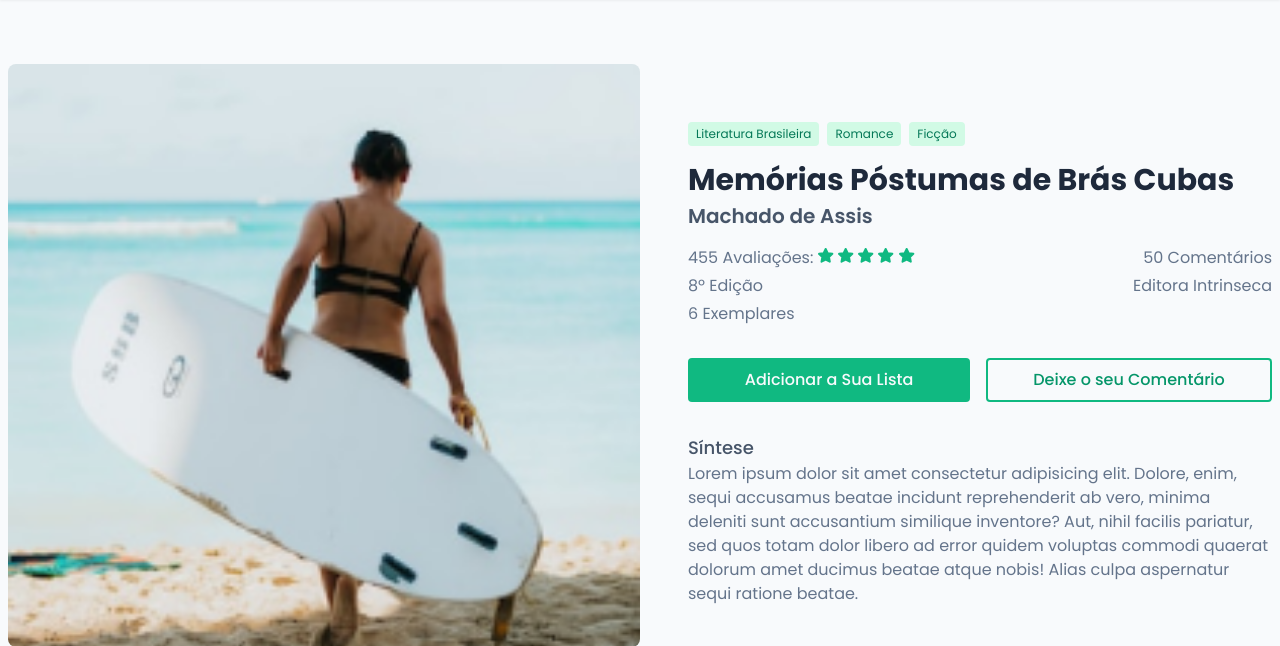
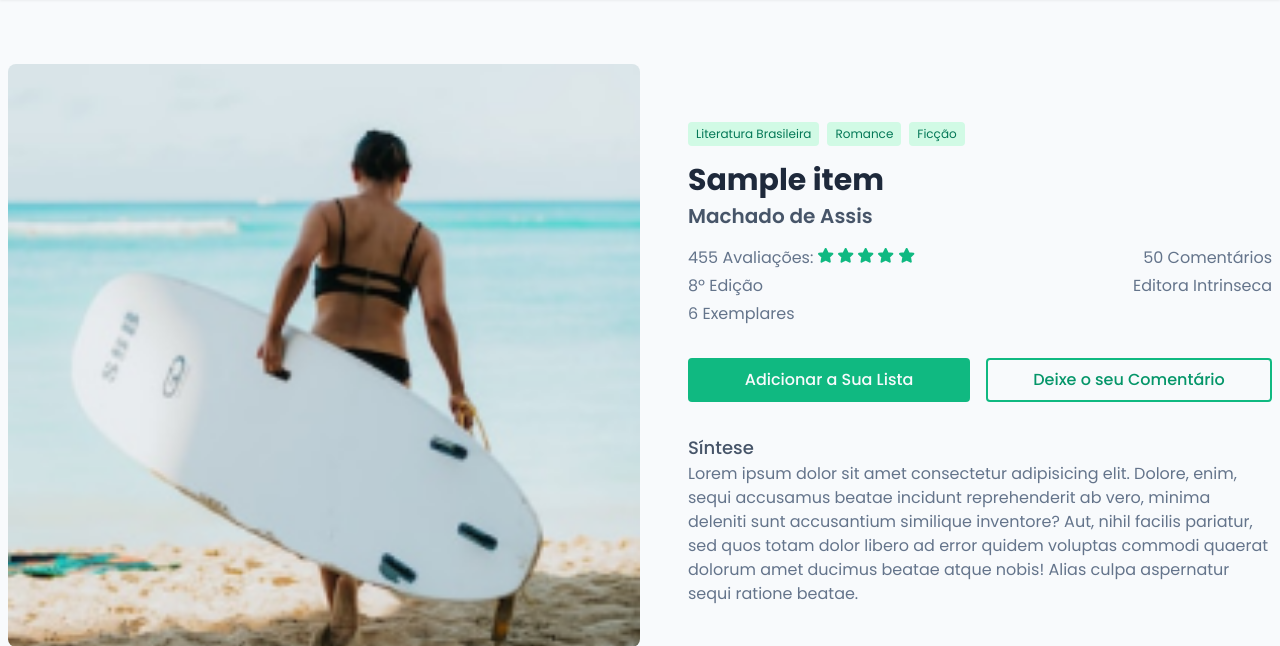
Before and after one commit to tobiasMarion/eStante-ppi, a PHP site: page /item/index.php?item=1 in a window 1280 px wide. Shown: the part 63-709 px from the top of the page. Run offline with PHP 8.4, Linux system fonts and the light colour scheme; the visitor is signed in with stand-in values (Sample User, id 1); tables that the repository leaves empty or names only in its code hold one stand-in row (values such as "Sample post"); some libraries are stand-ins or nearby versions.

Commit message:
working with sql🎲

```diff
--- a/item/index.php
+++ b/item/index.php
@@ -4,6 +4,26 @@
 
 include('../auth/protect.php');
 include('../components/head.php');
+include('../db/connection.php');
+
+$id = $mysqli->real_escape_string($_GET['item']);
+
+$sqlCode = "SELECT * FROM item WHERE itemID=$id";
+$sql_query = $mysqli->query($sqlCode) or die("Falha na execução do código SQL: " . $mysqli);
+$item = $sql_query->fetch_assoc();
+
+$sqlCode = "SELECT * FROM itemTag WHERE itemID=$id";
+$sql_query_tagID = $mysqli->query($sqlCode) or die("Falha na execução do código SQL: " . $mysqli);
+$item["tags"] = $sql_query_tagID->fetch_assoc();
+
+$sqlCode = "SELECT * FROM itemAuthor WHERE itemID=$id";
+$sql_query_authorID = $mysqli->query($sqlCode) or die("Falha na execução do código SQL: " . $mysqli);
+$item["authors"] = $sql_query_authorID->fetch_assoc();
+
+
+
+
+global $item;
 ?>
 
 <body>
@@ -21,7 +41,7 @@
                         <li class="py-1 px-2 bg-emerald-100 rounded"><a href="">Romance</a></li>
                         <li class="py-1 px-2 bg-emerald-100 rounded"><a href="">Ficção</a></li>
                     </ul>
-                    <h1 class="text-3xl font-bold text-slate-800 mb-1">Memórias Póstumas de Brás Cubas</h1>
+                    <h1 class="text-3xl font-bold text-slate-800 mb-1"><?= $item["title"] ?></h1>
                     <strong class="font-semibold text-xl text-slate-600"><a href="">Machado de Assis</a></strong>
                     <ul class="grid grid-cols-2 gap-1 justify-between my-4 text-slate-500">
                         <li>455 Avaliações:
```
Lines whose indentation alone changed are shown as unchanged.
